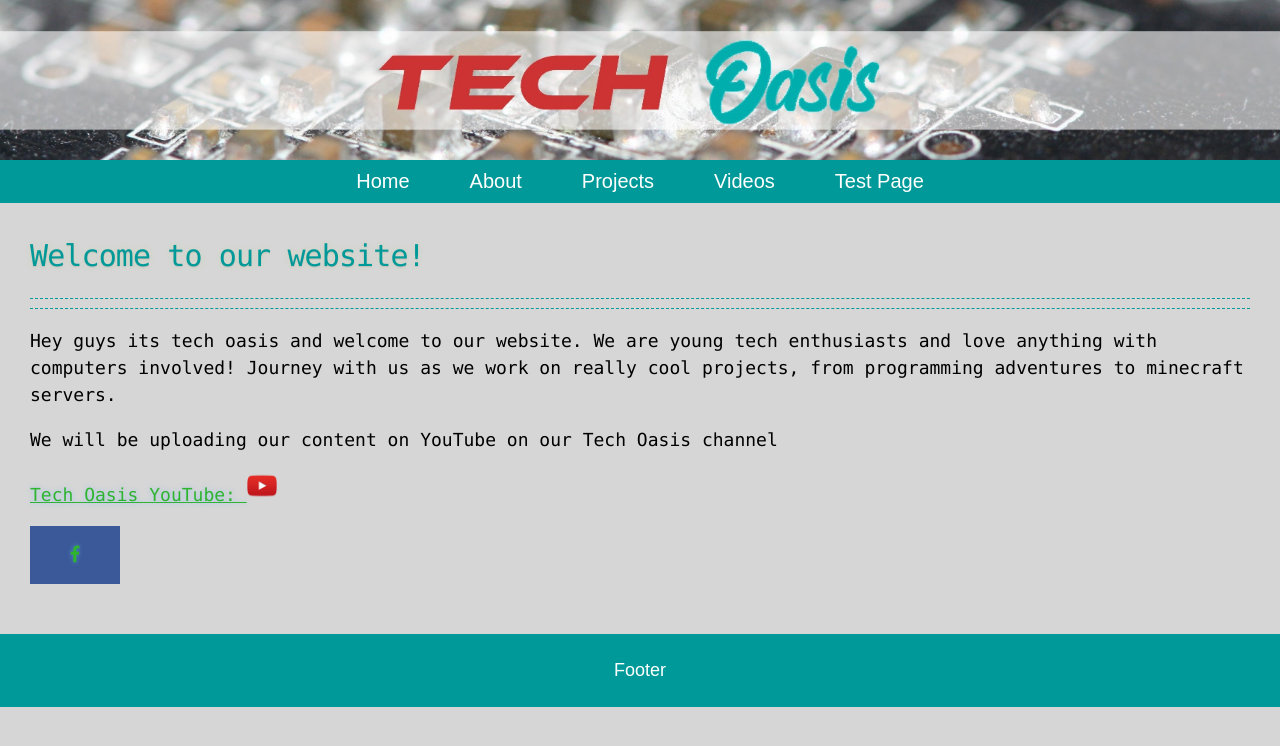
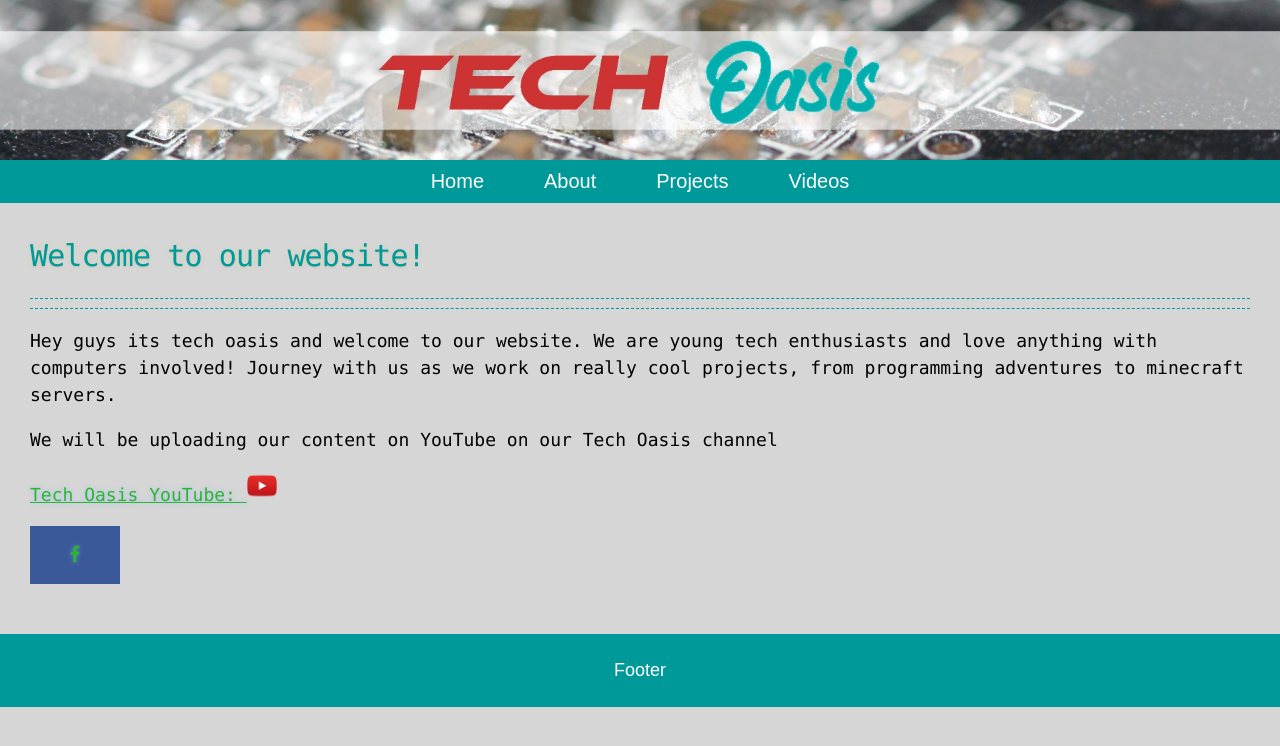
Before and after one commit to techoasisyt/ProgramPhantom.github.io, a Jekyll site: the page built from index.md, in a window 1280 px wide. Shown: the top 746 px of the page. Built offline with Jekyll 4.4.1, drawn with Linux system fonts in a browser that asks for light colours; our own code applies the rules of GitHub Pages for plain Markdown files.

Commit message:
No Test Page

```diff
--- a/_layouts/main.html
+++ b/_layouts/main.html
@@ -48,15 +48,6 @@
              </p>
            </button>
          </div>
-
-         <div>
-            <button class="tabbutton" onclick="window.location.href = 'index1.html'">
-             <p>
-                 Test Page
-             </p>
-           </button>
-         </div>
-
       </div>
     </header>
 
```
